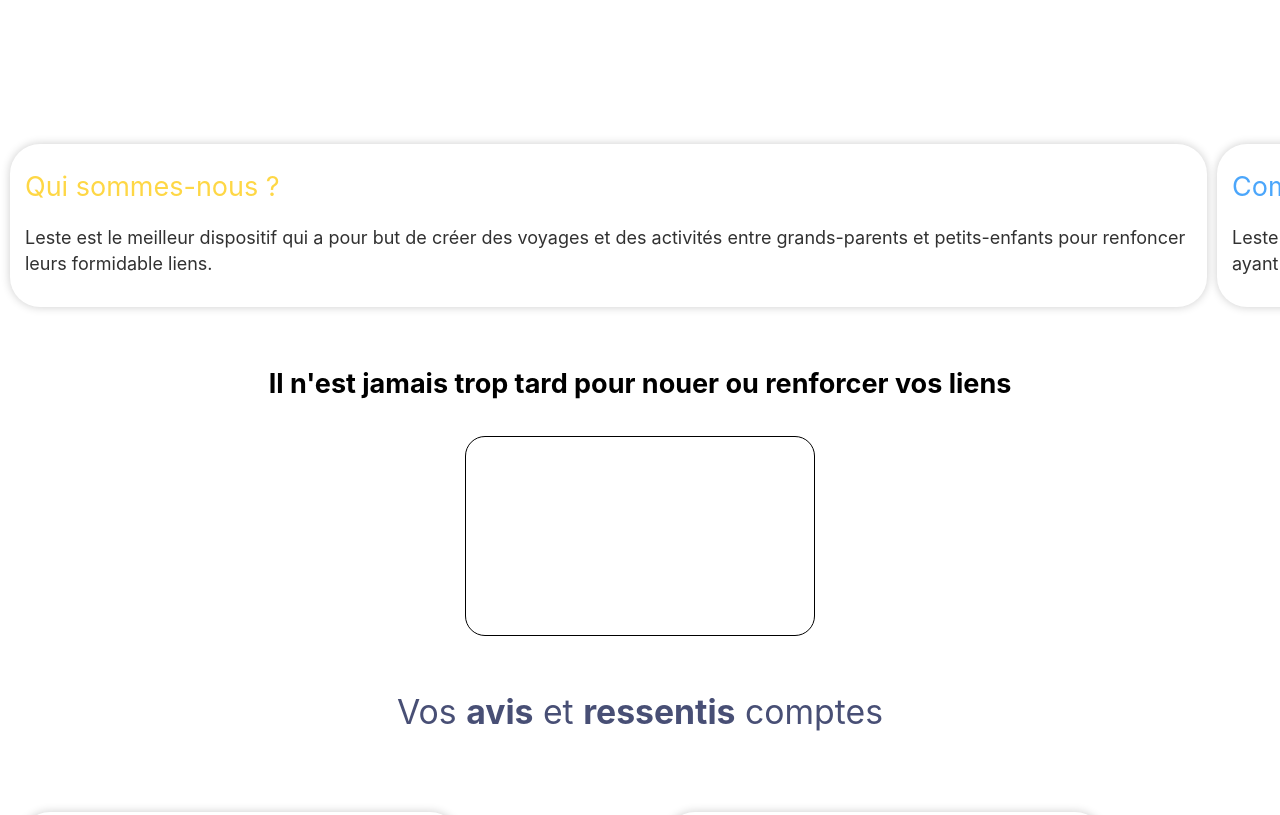
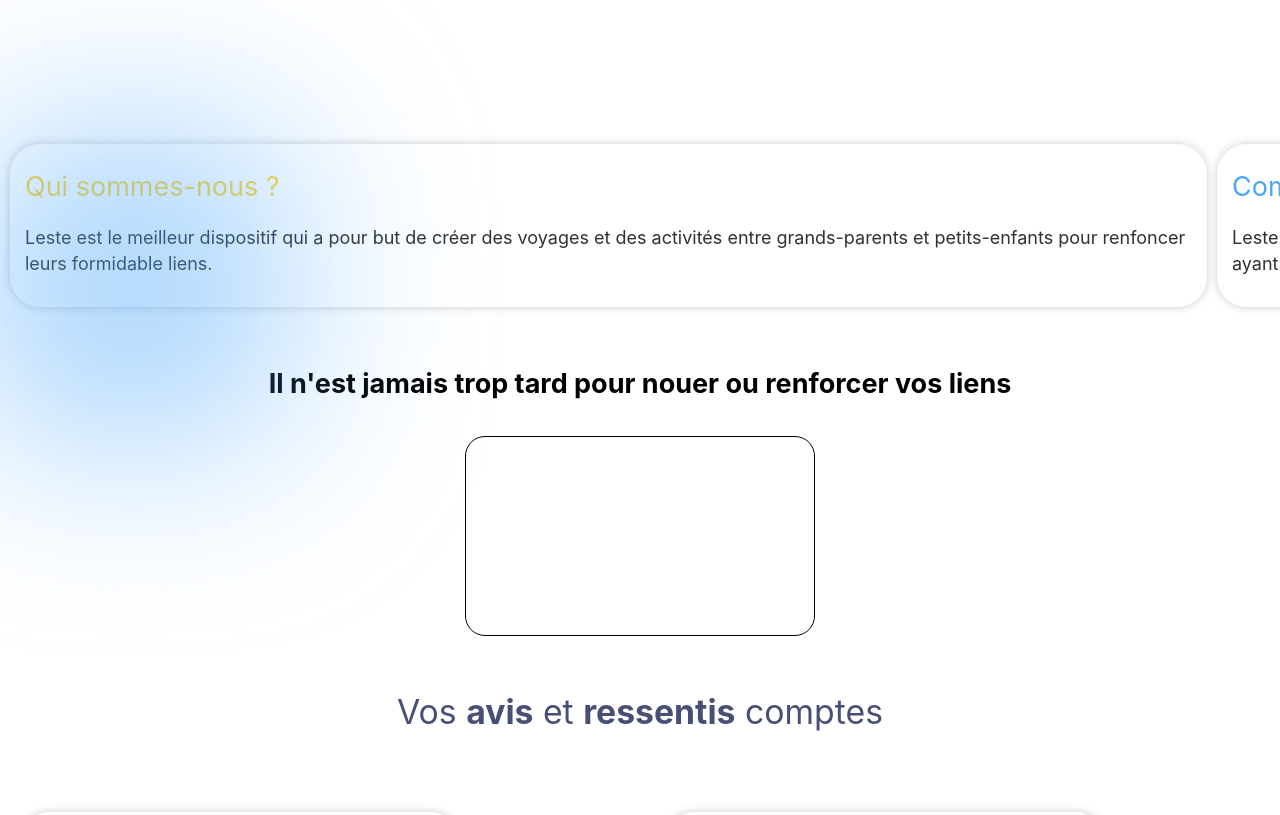
Before and after one commit to Forofoot/tropican-lp, a Next.js app: page / in a window 1280 px wide. Shown: the part 780-1595 px from the top of the page. Built offline with nearby package versions, Linux system fonts and the light colour scheme; no server answers.

Commit message:
gradient background

```diff
--- a/components/Hero.js
+++ b/components/Hero.js
@@ -10,6 +10,12 @@
         justify-content: center;
         height: 95vh;
         padding: 0 50px;
+
+        .gradient_position_color{
+            right: -20px;
+            top: 0px;
+            background: #4BA6FB;
+        }
         h1{
             font-size: 4em;
             margin-bottom: 55px ;
@@ -72,6 +78,7 @@
     return (
         <HeroStyle id="section1">
             <div className='container'>
+                <div className="gradient gradient_position_color"></div>
                 <div className='hero__banner'>
                     <Image
                         src={"/hero/image_banner.webp"}
--- a/components/Infos.js
+++ b/components/Infos.js
@@ -6,6 +6,12 @@
     border-radius: 25px 25px 0 0;
     text-align: center;
     margin-bottom:50px;
+    position:relative;
+    .gradient_position_color{
+        left: -20px;
+        top: 0px;
+        background: #4BA6FB;
+    }
     h1{
         font-weight: 400;
         color:#F0E5C3;
@@ -64,6 +70,7 @@
 
   return (
     <InfoStyle id="section2">
+        <div className="gradient gradient_position_color"></div>
         <div className="infosContainer">
             {infos.map((info, i)=>(
                 <div key={i} className="card infoBlock">
--- a/styles/global.css.js
+++ b/styles/global.css.js
@@ -97,4 +97,12 @@
     box-shadow: 0px 0px 10px rgba(0, 0, 0, 0.2);
     border-radius: 30px;
   }
+
+  .gradient{
+    position: absolute;
+width: 303px;
+height: 303px;
+opacity: 0.5;
+filter: blur(100px);
+  }
 `
```
Lines whose indentation alone changed are shown as unchanged.
